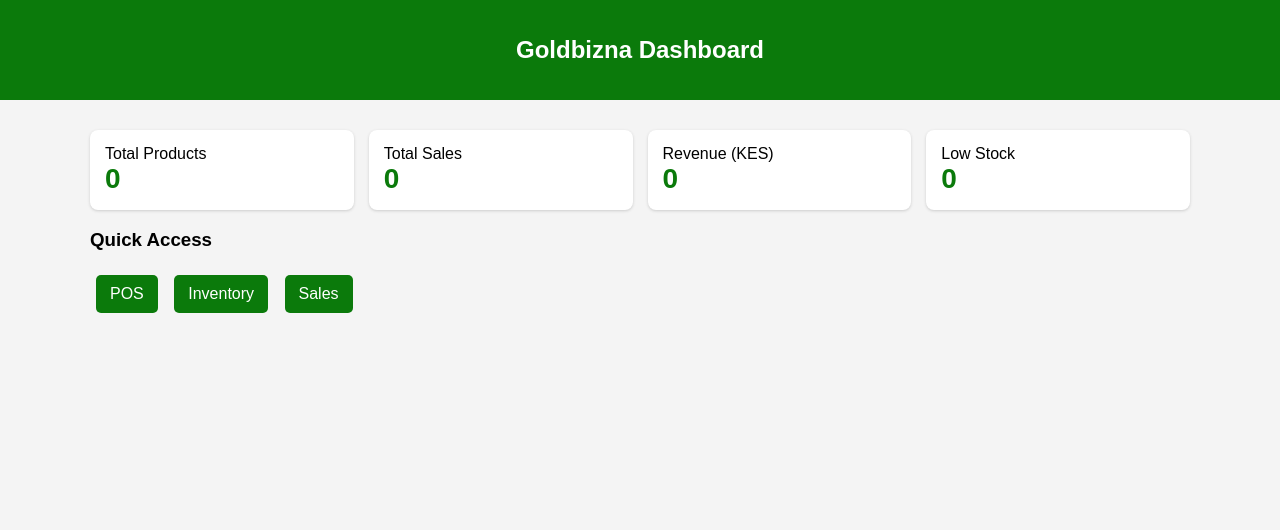
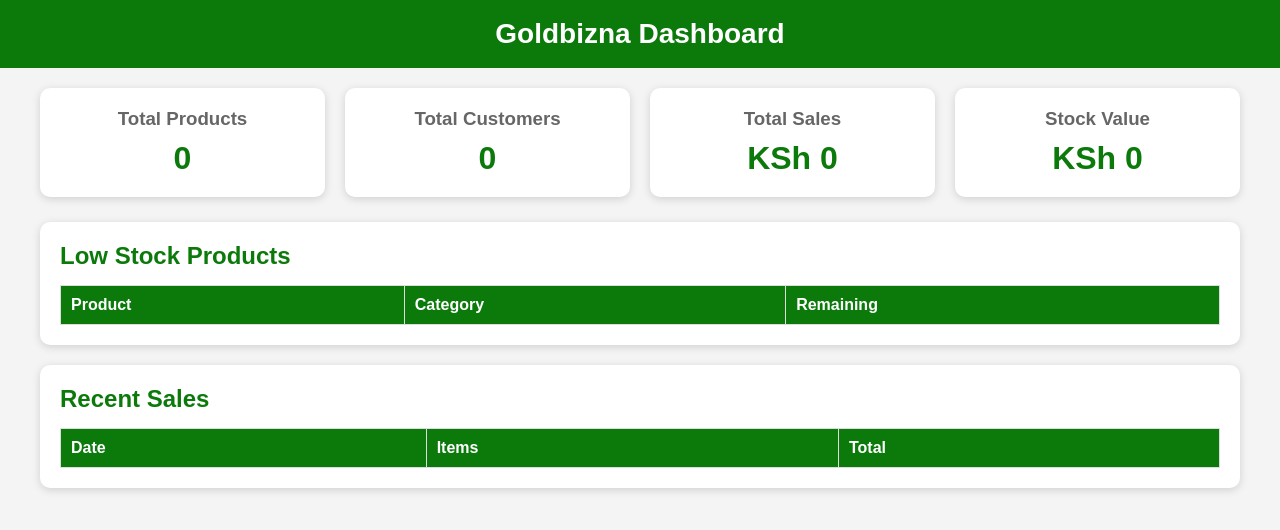
Before and after one commit to mubarak2058/Goldbizna, a plain HTML site: page dashboard.html in a window 1280 px wide. Drawn offline with Linux system fonts and the light colour scheme.

Commit message:
Update dashboard.html
Signed-off-by: @mubarakbizna <mubarakjumamasoud@gmail.com>

```diff
--- a/dashboard.html
+++ b/dashboard.html
@@ -1,36 +1,189 @@
+<!DOCTYPE html>
+<html lang="en">
+<head>
+<meta charset="UTF-8">
+<meta name="viewport" content="width=device-width, initial-scale=1.0">
+<title>Goldbizna Dashboard</title>
 
-<!DOCTYPE html>
-<html><head><meta charset="utf-8"><meta name="viewport" content="width=device-width,initial-scale=1">
-<title>Goldbizna Dashboard</title>
 <style>
-body{font-family:Arial;margin:0;background:#f4f4f4}
-header{background:#0b7a0b;color:#fff;padding:16px;text-align:center}
-.wrap{max-width:1100px;margin:20px auto;padding:10px}
-.cards{display:grid;grid-template-columns:repeat(auto-fit,minmax(180px,1fr));gap:15px}
-.card{background:#fff;padding:15px;border-radius:8px;box-shadow:0 1px 3px #ccc}
-.big{font-size:28px;font-weight:bold;color:#0b7a0b}
-a.btn{display:inline-block;margin:6px;padding:10px 14px;background:#0b7a0b;color:#fff;text-decoration:none;border-radius:5px}
-</style></head>
+
+*{
+margin:0;
+padding:0;
+box-sizing:border-box;
+font-family:Arial,sans-serif;
+}
+
+body{
+background:#f4f4f4;
+}
+
+header{
+background:#0b7a0b;
+color:white;
+padding:18px;
+text-align:center;
+font-size:28px;
+font-weight:bold;
+}
+
+.container{
+width:95%;
+max-width:1200px;
+margin:20px auto;
+}
+
+.cards{
+display:grid;
+grid-template-columns:repeat(auto-fit,minmax(220px,1fr));
+gap:20px;
+margin-bottom:25px;
+}
+
+.card{
+background:white;
+padding:20px;
+border-radius:10px;
+box-shadow:0 2px 8px rgba(0,0,0,.15);
+text-align:center;
+}
+
+.card h3{
+color:#666;
+margin-bottom:10px;
+}
+
+.card h1{
+color:#0b7a0b;
+font-size:32px;
+}
+
+.section{
+background:white;
+padding:20px;
+border-radius:10px;
+margin-top:20px;
+box-shadow:0 2px 8px rgba(0,0,0,.15);
+}
+
+.section h2{
+margin-bottom:15px;
+color:#0b7a0b;
+}
+
+table{
+width:100%;
+border-collapse:collapse;
+}
+
+th,td{
+border:1px solid #ddd;
+padding:10px;
+text-align:left;
+}
+
+th{
+background:#0b7a0b;
+color:white;
+}
+
+.low{
+color:red;
+font-weight:bold;
+}
+
+</style>
+
+</head>
+
 <body>
-<header><h2>Goldbizna Dashboard</h2></header>
-<div class="wrap">
+
+<header>
+
+Goldbizna Dashboard
+
+</header>
+
+<div class="container">
+
 <div class="cards">
-<div class="card"><div>Total Products</div><div id="prod" class="big">0</div></div>
-<div class="card"><div>Total Sales</div><div id="sales" class="big">0</div></div>
-<div class="card"><div>Revenue (KES)</div><div id="rev" class="big">0</div></div>
-<div class="card"><div>Low Stock</div><div id="low" class="big">0</div></div>
+
+<div class="card">
+<h3>Total Products</h3>
+<h1 id="products">0</h1>
 </div>
-<h3>Quick Access</h3>
-<a class="btn" href="pos.html">POS</a>
-<a class="btn" href="inventory.html">Inventory</a>
-<a class="btn" href="sales.html">Sales</a>
+
+<div class="card">
+<h3>Total Customers</h3>
+<h1 id="customers">0</h1>
+</div>
+
+<div class="card">
+<h3>Total Sales</h3>
+<h1 id="sales">KSh 0</h1>
+</div>
+
+<div class="card">
+<h3>Stock Value</h3>
+<h1 id="stock">KSh 0</h1>
+</div>
+
+</div>
+
+<div class="section">
+
+<h2>Low Stock Products</h2>
+
+<table>
+
+<thead>
+
+<tr>
+
+<th>Product</th>
+<th>Category</th>
+<th>Remaining</th>
+
+</tr>
+
+</thead>
+
+<tbody id="lowStockTable">
+
+</tbody>
+
+</table>
+
+</div>
+
+<div class="section">
+
+<h2>Recent Sales</h2>
+
+<table>
+
+<thead>
+
+<tr>
+
+<th>Date</th>
+<th>Items</th>
+<th>Total</th>
+
+</tr>
+
+</thead>
+
+<tbody id="recentSales">
+
+</tbody>
+
+</table>
+
+</div>
+
 <script>
-const inv=JSON.parse(localStorage.getItem("goldbizna_inventory")||"[]");
-const sales=JSON.parse(localStorage.getItem("goldbizna_sales")||"[]");
-prod.textContent=inv.length;
-salesEl=document.getElementById("sales");
-salesEl.textContent=sales.length;
-rev.textContent=sales.reduce((a,b)=>a+(+b.total||0),0);
-low.textContent=inv.filter(x=>(+x.q||0)<=5).length;
+
+/* PART 2 GOES HERE */
+
 </script>
-</div></body></html>
```
